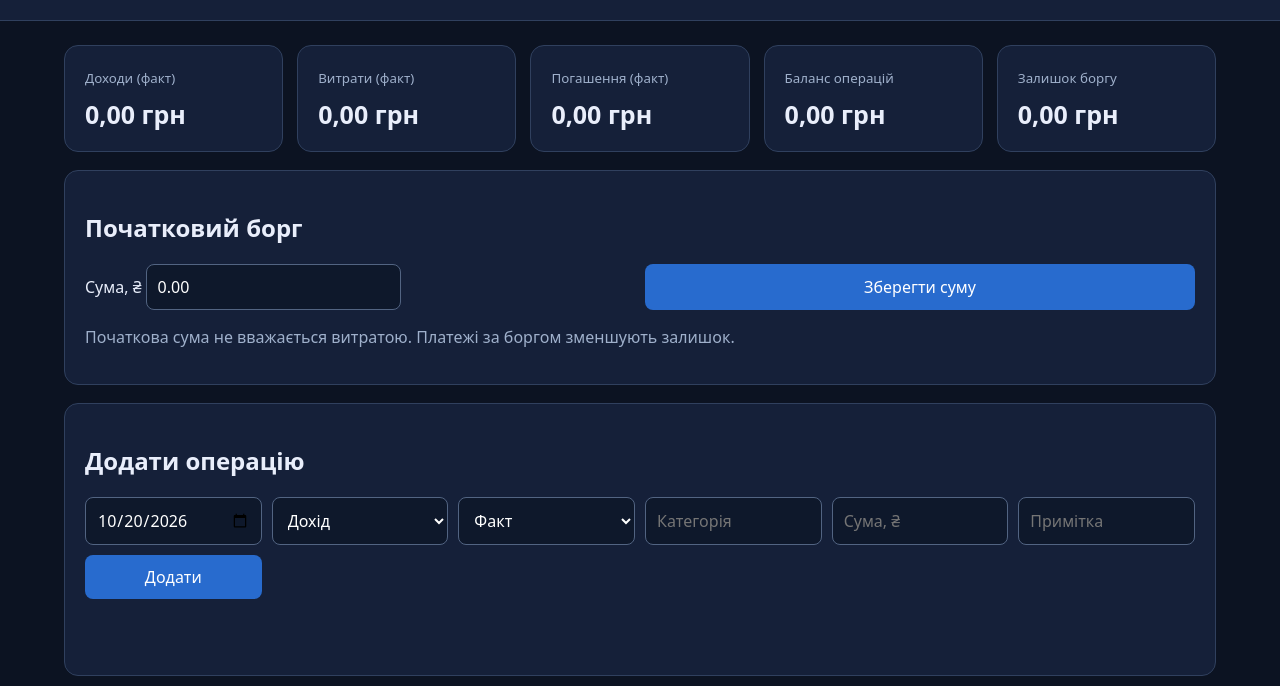
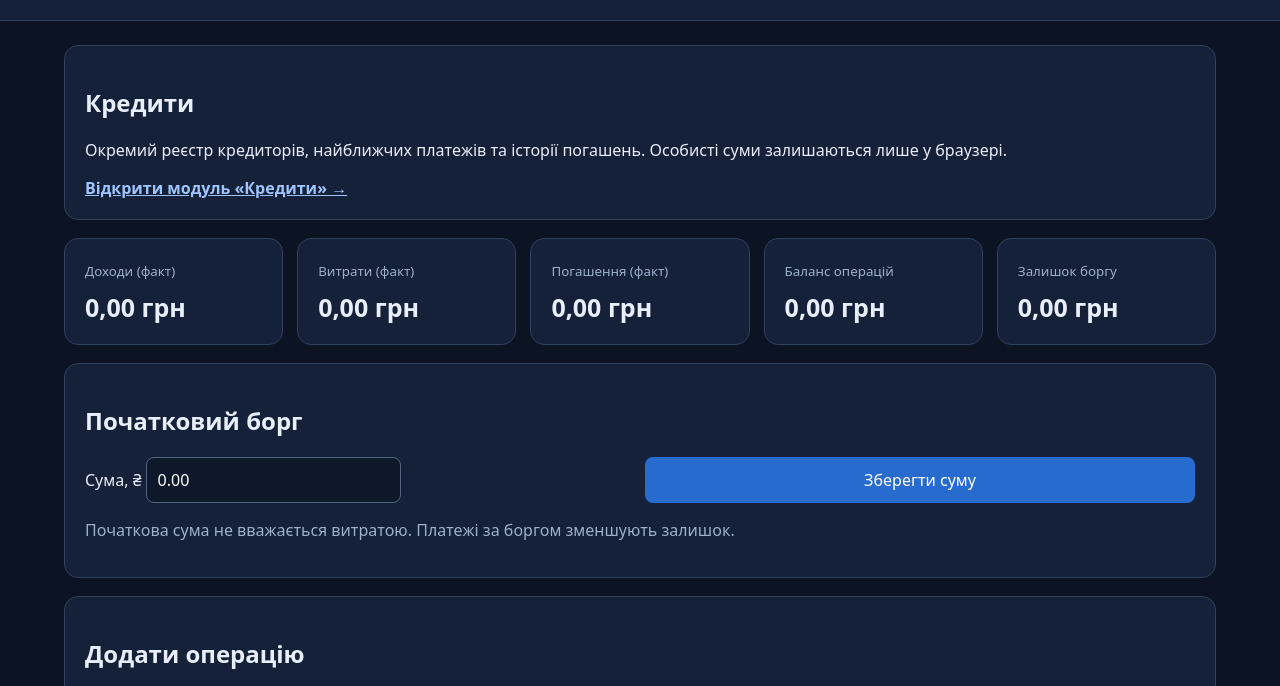
Before and after one commit to mrschljakhta-max/fincontrol, a website: page index.html in a window 1280 px wide. Shown: the part 79-765 px from the top of the page. Drawn offline with Linux system fonts and the light colour scheme.

Commit message:
Link credit module from FINCONTROL dashboard

```diff
--- a/index.html
+++ b/index.html
@@ -2,7 +2,7 @@
 <html lang="uk"><head><meta charset="utf-8"><meta name="viewport" content="width=device-width,initial-scale=1"><title>FINCONTROL — автономний кабінет</title>
 <style>
 :root{font:16px system-ui;color:#e9eefb;background:#0c1322}*{box-sizing:border-box}body{margin:0}header{padding:22px 5%;background:#152039;border-bottom:1px solid #30405e}h1{margin:0;font-size:24px}small,.muted{color:#9fb0cb}main{max-width:1200px;margin:auto;padding:24px}section,.tile{background:#152039;border:1px solid #30405e;border-radius:14px;padding:20px;margin:0 0 18px}.grid{display:grid;grid-template-columns:repeat(auto-fit,minmax(190px,1fr));gap:14px}.tile strong{display:block;font-size:25px;margin-top:9px}form{display:grid;grid-template-columns:repeat(auto-fit,minmax(170px,1fr));gap:10px}input,select,button{font:inherit;padding:11px;border-radius:8px;border:1px solid #526482;background:#0e182b;color:#fff;max-width:100%}button{cursor:pointer;background:#286bce;border:0}button.secondary{background:#334766}.toolbar{display:flex;flex-wrap:wrap;gap:10px}.scroll{overflow-x:auto}table{width:100%;border-collapse:collapse}th,td{padding:11px;text-align:left;border-bottom:1px solid #33435e;white-space:nowrap}#notice{min-height:24px;color:#fbd48d}.negative{color:#ffa5a5}.positive{color:#7ae5bb}
-</style></head><body><header><h1>◈ FINCONTROL</h1><small>Автономний фінансовий кабінет · дані лише у цьому браузері</small></header><main>
+</style></head><body><header><h1>◈ FINCONTROL</h1><small>Автономний фінансовий кабінет · дані лише у цьому браузері</small></header><main><section><h2>Кредити</h2><p>Окремий реєстр кредиторів, найближчих платежів та історії погашень. Особисті суми залишаються лише у браузері.</p><a href="debts.html" style="color:#9fc5ff;font-weight:700">Відкрити модуль «Кредити» →</a></section>
 <div class="grid"><div class="tile"><small>Доходи (факт)</small><strong id="income">—</strong></div><div class="tile"><small>Витрати (факт)</small><strong id="expense">—</strong></div><div class="tile"><small>Погашення (факт)</small><strong id="paid">—</strong></div><div class="tile"><small>Баланс операцій</small><strong id="balance">—</strong></div><div class="tile"><small>Залишок боргу</small><strong id="debt">—</strong></div></div>
 <section><h2>Початковий борг</h2><form id="baseline"><label>Сума, ₴ <input name="debt" type="number" min="0" step=".01" required></label><button>Зберегти суму</button></form><p class="muted">Початкова сума не вважається витратою. Платежі за боргом зменшують залишок.</p></section>
 <section><h2>Додати операцію</h2><form id="entry"><input type="date" name="date" required><select name="kind"><option value="income">Дохід</option><option value="expense">Витрата</option><option value="debt_payment">Погашення боргу</option></select><select name="status"><option value="actual">Факт</option><option value="planned">План</option></select><input name="category" maxlength="80" placeholder="Категорія" required><input type="number" name="amount" min=".01" step=".01" placeholder="Сума, ₴" required><input name="note" maxlength="300" placeholder="Примітка"><button>Додати</button></form><p id="notice" role="status"></p></section>
```
